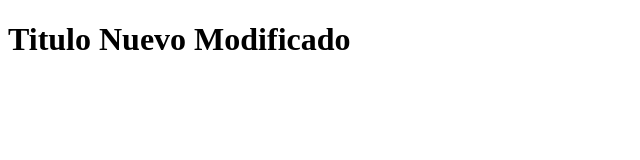
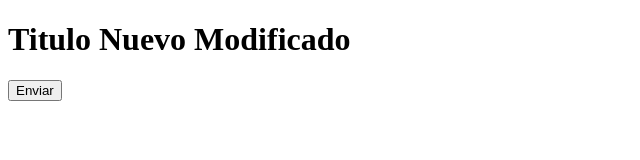
Before and after one commit to Edwin593/git-hello, a plain HTML site: page index.html in a window 1280 px wide. Shown: the whole page, without its empty margins (0-640 px from the left). Drawn offline with Linux system fonts and the light colour scheme.

Commit message:
Se agrego boton de formulario

```diff
--- a/index.html
+++ b/index.html
@@ -8,5 +8,8 @@
 </head>
 <body>
     <h1>Titulo Nuevo Modificado</h1>
+    <form action="#" method="GET">
+        <input type="button" value="Enviar">
+    </form>
 </body>
 </html>
```
